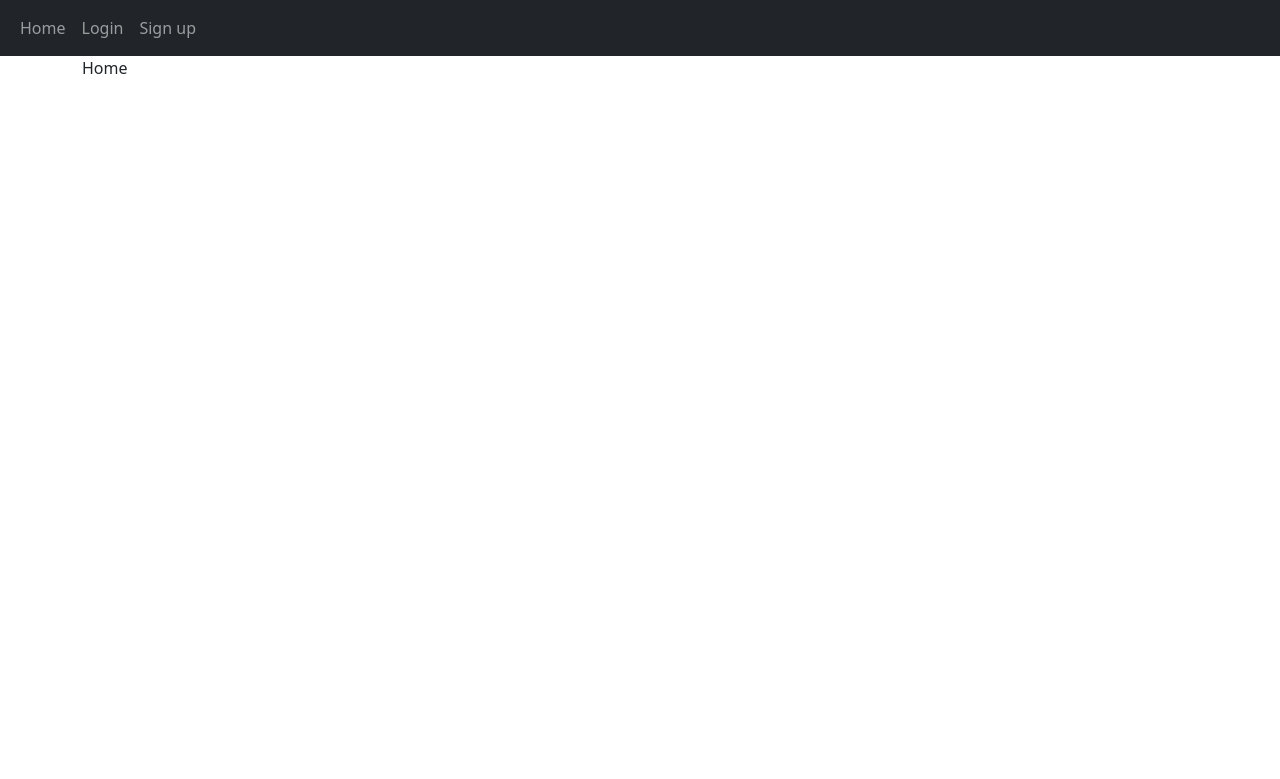
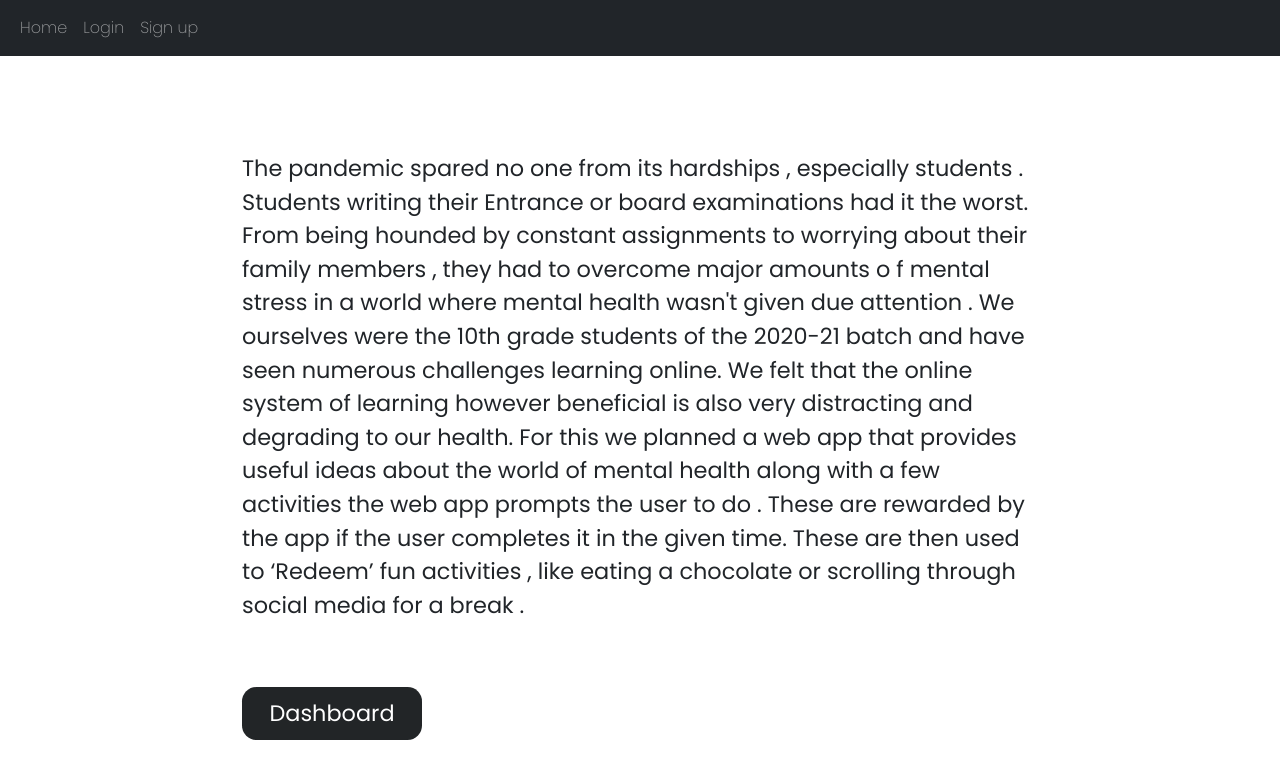
Before and after one commit to skandabhairava/Mentocia, a Flask app: page / in a window 1280 px wide. Shown: the top 779 px of the page. Run offline with Flask 2, Linux system fonts and the light colour scheme; data that the repository does not hold is empty; some libraries are stand-ins or nearby versions.

Commit message:
'frontend'

```diff
--- a/app.py
+++ b/app.py
@@ -2,4 +2,4 @@ from website import create_app
 
 if __name__ == "__main__":
     app = create_app()
-    app.run(debug=True, use_reloader=False)
+    app.run(debug=True, use_reloader=False,)
--- /dev/null
+++ b/website/static/style.css
@@ -0,0 +1,40 @@
+@import url('https://fonts.googleapis.com/css2?family=Poppins:wght@200;400&display=swap');
+
+.nav-item{
+    font-family: 'Poppins', sans-serif;
+    font-weight: 200;
+    color: white;
+}
+
+.submain-1{
+    padding-top: 6rem;
+    padding-left: 10rem;
+    padding-right: 10rem;
+    font-family: 'Poppins', sans-serif;
+    font-weight: 400;
+    font-size: 1.4rem;
+}
+
+.dashboard-btn{
+    background: #222527;
+    width: 180px;
+    padding: 10px 10px;
+    color: white;
+    border-radius: 0.9rem;
+    border-style: none;
+    transition-duration: 0.4s;
+    text-decoration: none;
+    margin-top: 3rem;
+
+}
+
+.dashboard-btn:hover{
+    color: rgb(187, 187, 187);
+    text-decoration: none;
+}
+
+@media screen and (max-width: 200px) {
+    .submain-1{
+        font-size: 0.4rem;
+    }
+  }
--- a/website/templates/base.html
+++ b/website/templates/base.html
@@ -4,6 +4,7 @@
     <meta charset="UTF-8">
     <meta http-equiv="X-UA-Compatible" content="IE=edge">
     <meta name="viewport" content="width=device-width, initial-scale=1.0">
+    <link rel="stylesheet" href="{{ url_for('static', filename='style.css') }}">
     <link href="https://cdn.jsdelivr.net/npm/bootstrap@5.0.2/dist/css/bootstrap.min.css" rel="stylesheet" integrity="sha384-EVSTQN3/azprG1Anm3QDgpJLIm9Nao0Yz1ztcQTwFspd3yD65VohhpuuCOmLASjC" crossorigin="anonymous">
     <title>{% block title %}{% endblock %}</title>
     <style>
--- a/website/templates/home.html
+++ b/website/templates/home.html
@@ -1,6 +1,25 @@
 {% extends "base.html" %}
 {% block content %}
-<div>
-    Home
+<div class='main'>
+    <div class="submain-1">
+        <p class="para">
+            The pandemic spared no one from its hardships ,
+            especially students . Students writing their Entrance or board
+            examinations had it the worst. From being hounded by constant assignments
+            to worrying about their family members , they had to overcome major amounts o
+            f mental stress in a world where mental health wasn't given due attention .
+            We ourselves were the 10th grade students of the 2020-21 batch and have seen
+            numerous challenges learning online. We felt that the online system of learning
+            however beneficial is also very distracting and degrading to our health.
+            For this we planned a web app that provides useful ideas about the world
+            of mental health along with a few activities the web app prompts the
+            user to do . These are rewarded by the app if the user completes it
+            in the given time. These are then used to ‘Redeem’ fun activities ,
+            like eating a chocolate or scrolling through social media for a break .
+        </p>
+        <button type="button" class="dashboard-btn">
+            Dashboard
+        </button>
+    </div>
 </div>
 {% endblock %}
```
